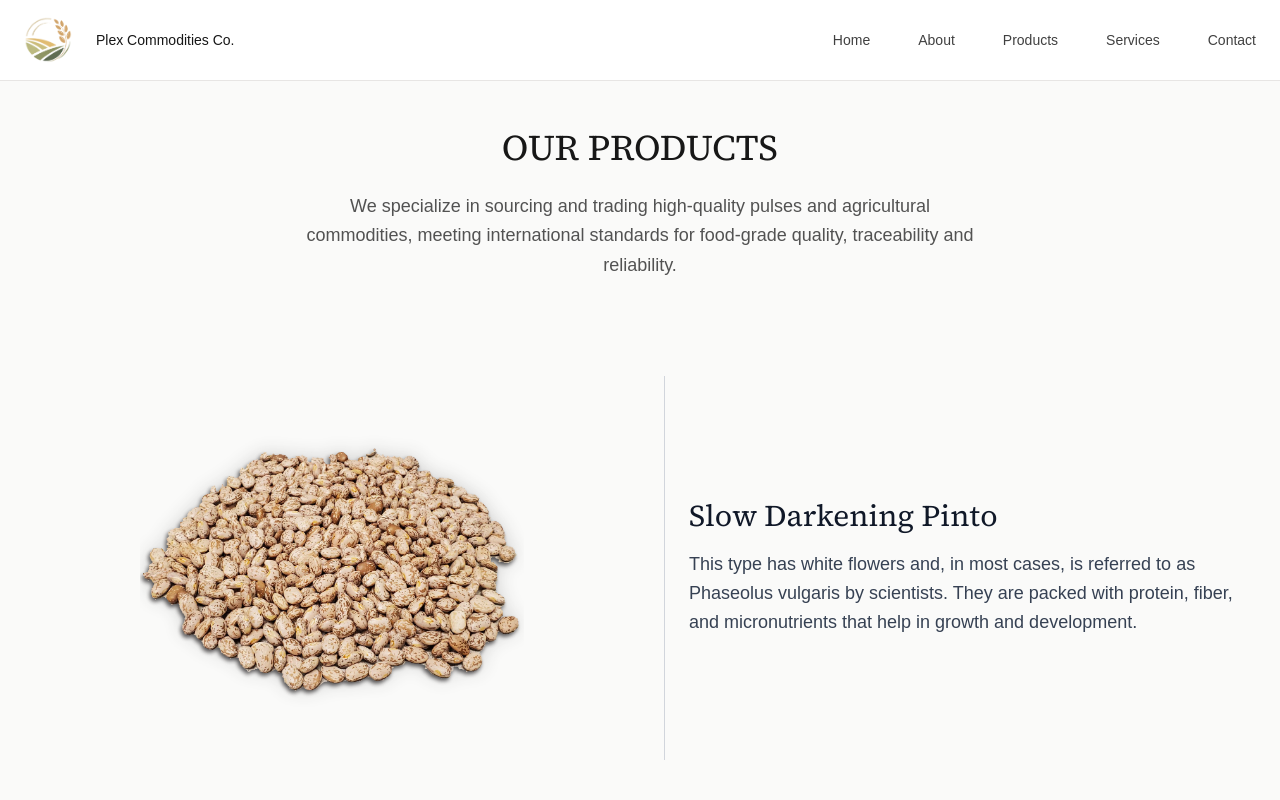
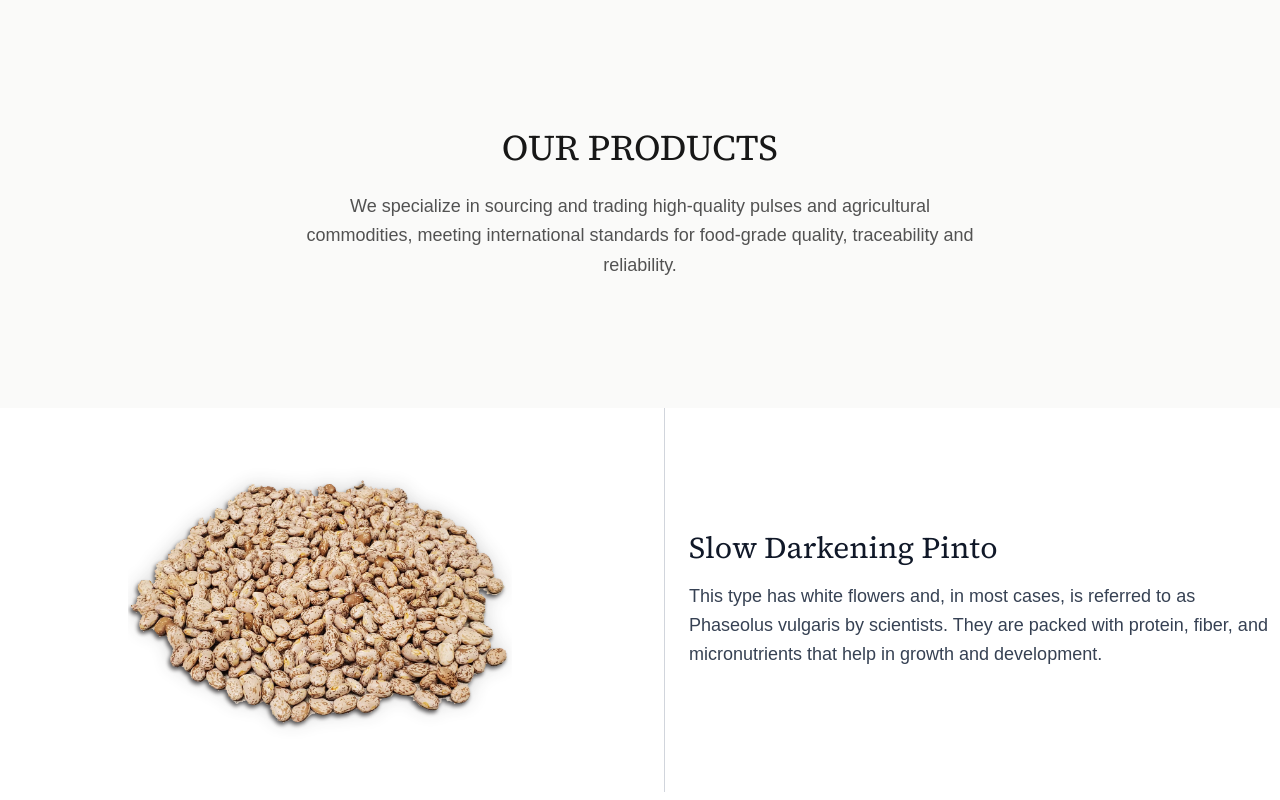
Before and after one commit to MaximoFC/landing-plex-commoditiesco, a Next.js app: page /products in a window 1280 px wide. Shown: the top 800 px of the page. Built offline with nearby package versions, Linux system fonts and the light colour scheme.

Commit message:
restructured products page

```diff
--- a/app/products/page.tsx
+++ b/app/products/page.tsx
@@ -1,106 +1,17 @@
-import ProductCard from "@/components/ProductCard";
-import { Product } from "@/types/product";
-import Navbar from "@/components/Navbar";
-import Footer from "@/components/Footer";
+import ProductsHero from "@/components/products/ProductsHero";
+import ProductsList from "@/components/products/ProductsList";
 
-const products: Product[] = [
-  {
-    id: 1,
-    title: "Slow Darkening Pinto",
-    description:
-      "This type has white flowers and, in most cases, is referred to as Phaseolus vulgaris by scientists. They are packed with protein, fiber, and micronutrients that help in growth and development.",
-    image: "/images/slow-darkening-pinto.png",
-  },
-  {
-    id: 2,
-    title: "Regular Pinto",
-    description:
-      "Regular Pinto beans are very different because they show different colors when cooked (solid light brown or pale pink when cooked). It has about seven nutritious values: antioxidants, fiber, nutrients, improvement of blood sugar regulation, and aiding heart health.",
-    image: "/images/regular-pinto.png",
-  },
-  {
-    id: 3,
-    title: "Cranberry",
-    description:
-      "Cranberries are a superfood because they possess high nutrient and antioxidant content. Research has linked the nutrients in cranberries to a lower risk of urinary tract infection (UTI), the prevention of certain types of cancer, improved immune function, and decreased blood pressure.",
-    image: "/images/cranberry.png",
-  },
-  {
-    id: 4,
-    title: "Navy Beans",
-    description:
-      "Navy beans have important micronutrients such as folate, iron, zinc, magnesium, and calcium. It also has approximately 16% of the recommended daily allowance (RDA) for potassium 7 which is very useful in the body’s normal functioning.",
-    image: "/images/navy.png",
-  },
-  {
-    id: 5,
-    title: "Black Beans",
-    description:
-      "Science recommends 25-30g per day consumption of Black Beans because of their high nutrient values. They also assist in controlling heart disease, obesity, and many other types of cancer.",
-    image: "/images/black.png",
-  },
-  {
-    id: 6,
-    title: "Great Northern Beans",
-    description:
-      "It is one of the common beans in North America which was spread by migrating farmers. Just like other common beans, Great Northern Beans have high nutrient values which are useful in the body such as fiber, potassium, calcium, and folate. They help the body in regulating cancerous diseases, obesity, and blood sugar levels.",
-    image: "/images/great-northern.png",
-  },
-  {
-    id: 7,
-    title: "Kidney Beans",
-    description:
-      "Kidney beans are unique because they have all the nutrients required in plants. Also, they provide you with various minerals, vitamins, fibers, and antioxidants. They assist in weight loss and promote colon health in addition to blood sugar level controls.",
-    image: "/images/kidney.png",
-  },
-  {
-    id: 8,
-    title: "Light Kidney Beans",
-    description:
-      "Light-Kidney Beans are unique because they have all the nutrients required in plants. Also, they provide you with various minerals such as iron, phosphorus, potassium, vitamins, fibers, and antioxidants. They assist in weight loss and promote colon health in addition to blood sugar level controls.",
-    image: "/images/light-kidney.png",
-  },
-  {
-    id: 9,
-    title: "Small Red",
-    description:
-      "Small Red Beans are very useful because they aid in weight loss, promotion of colon health, and protection from many cancerous diseases. They contain minerals such as iron, phosphorus, potassium, vitamins, fibers, and antioxidants, which are also useful in regulating blood sugar levels.",
-    image: "/images/small-red.png",
-  },
-];
+export const metadata = {
+  title: "Products | Plex Commodities Co.",
+  description:
+    "Explore the full range of pulses and agricultural commodities offered by Plex Commodities Co."
+};
 
 export default function ProductsPage() {
-  return (
-    <main>
-      <Navbar />
-
-      <section className="py-32 bg-stone-50" id="products">
-        <div className="max-w-7xl mx-auto px-6">
-          <div className="text-center max-w-2xl mx-auto mb-24">
-            <h2 className="font-serif text-3xl md:text-4xl text-neutral-900 mb-6">
-              OUR PRODUCTS
-            </h2>
-            <p className="text-neutral-600 text-lg leading-relaxed">
-              We specialize in sourcing and trading high-quality pulses and
-              agricultural commodities, meeting international standards for
-              food-grade quality, traceability and reliability.
-            </p>
-          </div>
-
-          {/* Lista de productos, una fila por producto */}
-          <div className="flex flex-col gap-16">
-            {products.map((product, index) => (
-              <ProductCard
-                key={product.id}
-                product={product}
-                reverse={index % 2 === 1} // alterna imagen izquierda/derecha
-              />
-            ))}
-          </div>
-        </div>
-      </section>
-
-      <Footer />
-    </main>
-  );
+  return(
+    <>
+      <ProductsHero />
+      <ProductsList />
+    </>
+  )
 }
--- /dev/null
+++ b/components/products/ProductsHero.tsx
@@ -0,0 +1,19 @@
+export default function ProductsHero() {
+    return(
+        <section className="py-32 bg-stone-50">
+            <div className="max-w-7xl mx-auto px-6">
+                <div className="text-center max-w-2xl mx-auto">
+                    <h1 className="font-serif text-3xl md:text-4xl text-neutral-900 mb-6">
+                        OUR PRODUCTS
+                    </h1>
+
+                    <p className="text-neutral-600 text-lg leading-relaxed">
+                        We specialize in sourcing and trading high-quality pulses and
+                        agricultural commodities, meeting international standards for
+                        food-grade quality, traceability and reliability.
+                    </p>
+                </div>
+            </div>
+        </section>
+    )
+}
--- /dev/null
+++ b/components/products/ProductsList.tsx
@@ -0,0 +1,86 @@
+import ProductCard from "../ProductCard";
+import { Product } from "@/types/product";
+
+const products: Product[] = [
+    {
+        id: 1,
+        title: "Slow Darkening Pinto",
+        description:
+            "This type has white flowers and, in most cases, is referred to as Phaseolus vulgaris by scientists. They are packed with protein, fiber, and micronutrients that help in growth and development.",
+        image: "/images/slow-darkening-pinto.png",
+    },
+    {
+        id: 2,
+        title: "Regular Pinto",
+        description:
+            "Regular Pinto beans are very different because they show different colors when cooked (solid light brown or pale pink when cooked). It has about seven nutritious values: antioxidants, fiber, nutrients, improvement of blood sugar regulation, and aiding heart health.",
+        image: "/images/regular-pinto.png",
+    },
+    {
+        id: 3,
+        title: "Cranberry",
+        description:
+            "Cranberries are a superfood because they possess high nutrient and antioxidant content. Research has linked the nutrients in cranberries to a lower risk of urinary tract infection (UTI), the prevention of certain types of cancer, improved immune function, and decreased blood pressure.",
+        image: "/images/cranberry.png",
+    },
+    {
+        id: 4,
+        title: "Navy Beans",
+        description:
+            "Navy beans have important micronutrients such as folate, iron, zinc, magnesium, and calcium. It also has approximately 16% of the recommended daily allowance (RDA) for potassium 7 which is very useful in the body’s normal functioning.",
+        image: "/images/navy.png",
+    },
+    {
+        id: 5,
+        title: "Black Beans",
+        description:
+            "Science recommends 25-30g per day consumption of Black Beans because of their high nutrient values. They also assist in controlling heart disease, obesity, and many other types of cancer.",
+        image: "/images/black.png",
+    },
+    {
+        id: 6,
+        title: "Great Northern Beans",
+        description:
+            "It is one of the common beans in North America which was spread by migrating farmers. Just like other common beans, Great Northern Beans have high nutrient values which are useful in the body such as fiber, potassium, calcium, and folate. They help the body in regulating cancerous diseases, obesity, and blood sugar levels.",
+        image: "/images/great-northern.png",
+    },
+    {
+        id: 7,
+        title: "Kidney Beans",
+        description:
+            "Kidney beans are unique because they have all the nutrients required in plants. Also, they provide you with various minerals, vitamins, fibers, and antioxidants. They assist in weight loss and promote colon health in addition to blood sugar level controls.",
+        image: "/images/kidney.png",
+    },
+    {
+        id: 8,
+        title: "Light Kidney Beans",
+        description:
+            "Light-Kidney Beans are unique because they have all the nutrients required in plants. Also, they provide you with various minerals such as iron, phosphorus, potassium, vitamins, fibers, and antioxidants. They assist in weight loss and promote colon health in addition to blood sugar level controls.",
+        image: "/images/light-kidney.png",
+    },
+    {
+        id: 9,
+        title: "Small Red",
+        description:
+            "Small Red Beans are very useful because they aid in weight loss, promotion of colon health, and protection from many cancerous diseases. They contain minerals such as iron, phosphorus, potassium, vitamins, fibers, and antioxidants, which are also useful in regulating blood sugar levels.",
+        image: "/images/small-red.png",
+    },
+];
+
+export default function ProductsList() {
+    return (
+        <section>
+            <div>
+                <div>
+                    {products.map((product, index) => (
+                        <ProductCard
+                            key={product.id}
+                            product={product}
+                            reverse={index % 2 === 1}
+                        />
+                    ))}
+                </div>
+            </div>
+        </section>
+    )
+}
```
